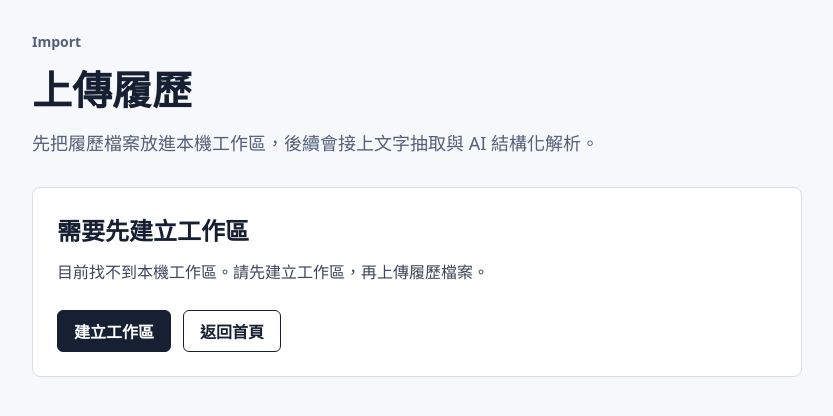
After one commit to qq076qq076/cv-builder, a FastAPI app: template app/templates/import.html in a window 1280 px wide. The commit adds this page. Shown: the top 416 px of the page, without its empty margins (48-881 px from the left). Run offline with FastAPI, Linux system fonts and the light colour scheme; the template is opened without the code that fills it, so the values that code supplies are empty.

Commit message:
補上履歷上傳頁面

```diff
--- a/app/main.py
+++ b/app/main.py
@@ -2,6 +2,7 @@ from fastapi import FastAPI
 from fastapi.staticfiles import StaticFiles
 
 from app.routes.dashboard import router as dashboard_router
+from app.routes.import_files import router as import_files_router
 from app.routes.workspace import router as workspace_router
 
 def create_app() -> FastAPI:
@@ -9,6 +10,7 @@ def create_app() -> FastAPI:
 
     app.mount("/static", StaticFiles(directory="app/static"), name="static")
     app.include_router(dashboard_router)
+    app.include_router(import_files_router)
     app.include_router(workspace_router)
 
     @app.get("/health")
--- a/app/static/css/app.css
+++ b/app/static/css/app.css
@@ -80,3 +80,31 @@ h2 {
   background: #ffffff;
   color: #172033;
 }
+
+.upload-form {
+  margin-top: 24px;
+}
+
+.file-field {
+  display: grid;
+  gap: 8px;
+  color: #172033;
+  font-weight: 700;
+}
+
+.file-field input {
+  max-width: 100%;
+  padding: 12px;
+  border: 1px solid #d8deea;
+  border-radius: 6px;
+  background: #ffffff;
+}
+
+.notice {
+  margin-top: 20px;
+  padding: 12px 14px;
+  border: 1px solid #b7d7c2;
+  border-radius: 6px;
+  background: #edf8f0;
+  color: #1f5d35;
+}
--- /dev/null
+++ b/app/templates/import.html
@@ -0,0 +1,40 @@
+{% extends "base.html" %}
+
+{% block content %}
+  <section class="hero">
+    <p class="eyebrow">Import</p>
+    <h1>上傳履歷</h1>
+    <p class="lead">先把履歷檔案放進本機工作區，後續會接上文字抽取與 AI 結構化解析。</p>
+  </section>
+
+  <section class="panel">
+    {% if status == workspace_status.NO_WORKSPACE %}
+      <h2>需要先建立工作區</h2>
+      <p>目前找不到本機工作區。請先建立工作區，再上傳履歷檔案。</p>
+      <div class="actions">
+        <a class="button" href="/workspace">建立工作區</a>
+        <a class="button button-secondary" href="/">返回首頁</a>
+      </div>
+    {% else %}
+      <h2>選擇履歷檔案</h2>
+      <p>支援格式規劃為 PDF / DOCX / TXT / Markdown。MVP 下一步會把檔案保存到 <code>evidence/files</code> 並建立來源紀錄。</p>
+
+      {% if uploaded_filename %}
+        <div class="notice">
+          已收到檔案：<strong>{{ uploaded_filename }}</strong>。檔案保存與解析流程尚待下一步實作。
+        </div>
+      {% endif %}
+
+      <form class="upload-form" method="post" action="/import/files" enctype="multipart/form-data">
+        <label class="file-field">
+          <span>履歷檔案</span>
+          <input name="resume_file" type="file" accept=".pdf,.docx,.txt,.md,.markdown" required>
+        </label>
+        <div class="actions">
+          <button class="button" type="submit">上傳履歷</button>
+          <a class="button button-secondary" href="/">返回首頁</a>
+        </div>
+      </form>
+    {% endif %}
+  </section>
+{% endblock %}
```
Also changed, not shown: app/routes/import_files.py (added, +48 -0 lines), tests/test_import_route.py (added, +57 -0 lines).
